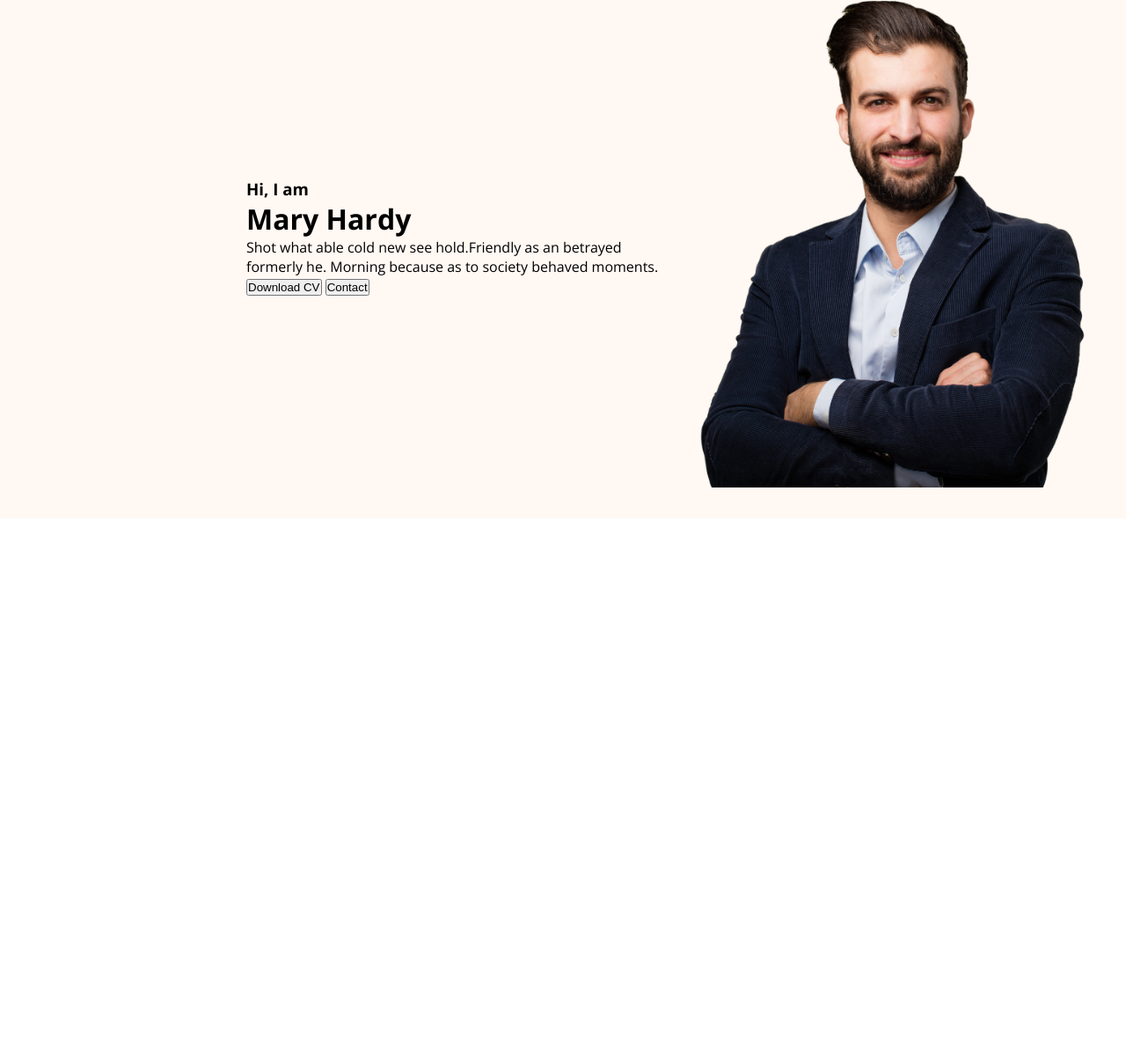
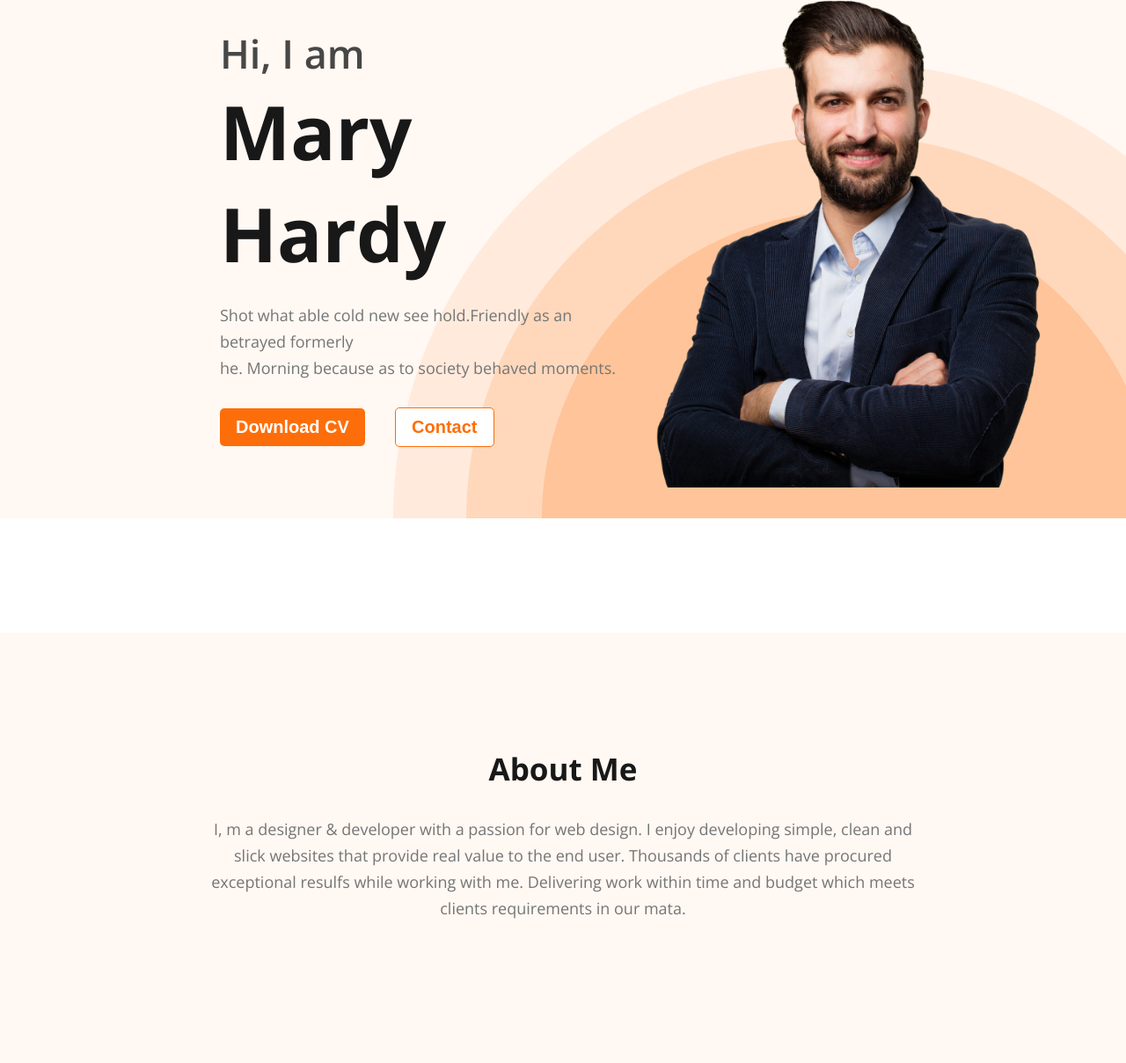
Before and after one commit to developermehedi99/developer-portfolio, a plain HTML site: page index.html in a window 1280 px wide. Shown: the part 133-1341 px from the top of the page at 88% size. Before the commit the page ends 800 px from the top, so only its background shows below. Drawn offline with nearby package versions, Linux system fonts and the light colour scheme.

Commit message:
third commit

```diff
--- a/index.html
+++ b/index.html
@@ -21,9 +21,10 @@
         <div class="banner ">
             <div class="banner-text">
                 <h3>Hi, I am</h3>
-                <h1>Mary Hardy</h1>
-                <p>Shot what able cold new see hold.Friendly as an betrayed formerly he. Morning because as to society behaved moments.</p>
-                <button class="btn-fast">Download CV</button>
+                <h1 class="bann-tai">Mary Hardy</h1>
+                <p class="bann-p">Shot what able cold new see hold.Friendly as an betrayed formerly<br> he. Morning
+                    because as to society behaved moments.</p>
+                <button class="btn-fast primary-btn">Download CV</button>
                 <button class="btn-second">Contact</button>
             </div>
             <div class="banner-image">
@@ -31,6 +32,14 @@
             </div>
         </div>
     </header>
+    <main>
+        <section class="about">
+            <h2 class="about-taitle">About Me</h2>
+            <p class="about-description">
+                I, m a designer & developer with a passion for web design. I enjoy developing simple, clean and slick websites that provide real value to the end user. Thousands of clients have procured exceptional resulfs while working with me. Delivering work within time and budget which meets clients requirements in our mata.
+            </p>
+        </section>
+    </main>
 </body>
 
 </html>
--- a/style.css
+++ b/style.css
@@ -16,19 +16,33 @@ a {
 .common-color {
     color: #FD6E0A;
 }
-.primary-btn{
+
+.primary-btn {
     border-radius: 5px;
     background: #FD6E0A;
     border: none;
+    color: white;
+    padding: 10px 18px;
+    font-size: 20px;
+    font-style: normal;
+    font-weight: 700;
+    line-height: normal;
 }
-.container{
-    max-width: 1250px;
+
+.container {
+    max-width: 1300px;
     margin: 0 auto;
 }
+
 /* header section nav */
-header{
-    background: #FFF8F3;
+header {
+    background-color: #FFF8F3;
+    background-image: url(/images/header_bg.png);
+    background-repeat: no-repeat;
+    background-position: bottom right;
+    margin-bottom: 130px;
 }
+
 header nav {
     display: flex;
     align-items: center;
@@ -65,13 +79,85 @@ nav button {
     line-height: normal;
     padding: 18px 35px;
 }
+
 /* banner part */
-.banner{
+.banner {
     display: flex;
+    justify-content: space-between;
     align-items: center;
-    padding: 50px 40px 30px 280px;
+    padding: 50px 90px 30px 250px;
 }
-.banner-image img{
+
+.banner-image img {
     width: 484px;
-height: 576px;
+    height: 576px;
 }
+
+.banner-text h3 {
+    font-size: 45px;
+    font-style: normal;
+    font-weight: 600;
+    line-height: normal;
+    color: #474747;
+}
+
+.bann-tai {
+    font-size: 85px;
+    font-style: normal;
+    font-weight: 700;
+    line-height: normal;
+    color: #181818;
+}
+
+.bann-p {
+    padding: 20px 0 30px 0;
+    font-size: 18px;
+    font-style: normal;
+    font-weight: 400;
+    line-height: 30px;
+    color: #757575;
+}
+
+.btn-second {
+    border-radius: 5px;
+    background: white;
+    border: 1px solid #FD6E0A;
+    color: #FD6E0A;
+    padding: 10px 18px;
+    font-size: 20px;
+    font-style: normal;
+    font-weight: 700;
+    line-height: normal;
+    margin-left: 30px;
+}
+
+/* about section */
+.about {
+    background-color: #fff8f3;
+    margin: 130px 0;
+    padding: 131px 0;
+}
+
+section.about {
+    max-width: 1300px;
+    margin: 0 auto;
+}
+
+.about-taitle {
+    color: #181818;
+    text-align: center;
+    font-size: 35px;
+    font-weight: 700;
+}
+
+.about-description {
+    font-size: 18px;
+    font-style: normal;
+    font-weight: 400;
+    line-height: 30px;
+    width: 827px;
+    color: #757575;
+    text-align: center;
+    margin: 0 auto;
+    padding: 30px 0;
+}
```
